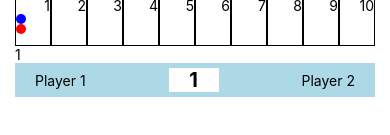
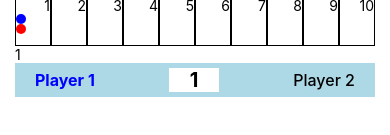
Before and after one commit to srikanth41684/snakeAndLadder, a React Native app: screen /home in a window 390 px wide. Shown: the part 471-606 px from the top of the page. Built offline with nearby package versions, Linux system fonts and the light colour scheme.

Commit message:
dise values set

```diff
--- a/scr/main/screens/HomeScreen.js
+++ b/scr/main/screens/HomeScreen.js
@@ -121,22 +121,31 @@ const HomeScreen = () => {
     player1In: false,
     player2: false,
     player2In: false,
+    player1Count: 0,
+    player2Count: 0,
   });
 
   function disePlayer1Hanlder() {
     let arr = [1, 2, 3, 4, 5, 6];
     let randomNum = arr[Math.floor(Math.random() * arr.length)];
+
     setCommObj(prev => ({
       ...prev,
       diseNumber: randomNum,
       player2: true,
       player1: false,
     }));
-    if (randomNum == 1) {
+    if (randomNum == 1 && commObj.player1In == false) {
       setCommObj(prev => ({
         ...prev,
         player1In: true,
-        player2In: false,
+      }));
+    }
+
+    if (commObj.player1In == true) {
+      setCommObj(prev => ({
+        ...prev,
+        player1Count: prev.player1Count + randomNum,
       }));
     }
   }
@@ -150,11 +159,16 @@ const HomeScreen = () => {
       player1: true,
       player2: false,
     }));
-    if (randomNum == 1) {
+    if (randomNum == 1 && commObj.player2In == false) {
       setCommObj(prev => ({
         ...prev,
         player2In: true,
-        player1In: false,
+      }));
+    }
+    if (commObj.player2In == true) {
+      setCommObj(prev => ({
+        ...prev,
+        player2Count: prev.player2Count + randomNum,
       }));
     }
   }
@@ -204,6 +218,18 @@ const HomeScreen = () => {
                         backgroundColor: 'blue',
                       }}></View>
                   )}
+
+                  {commObj.player1In == true &&
+                    commObj.player1Count == item.number && (
+                      <View
+                        style={{
+                          width: 10,
+                          height: 20,
+                          backgroundColor: 'blue',
+                          borderBottomLeftRadius: 10,
+                          borderBottomRightRadius: 10,
+                        }}></View>
+                    )}
                   {item.number == 1 && commObj.player2In == false && (
                     <View
                       style={{
@@ -213,6 +239,17 @@ const HomeScreen = () => {
                         backgroundColor: 'red',
                       }}></View>
                   )}
+                  {commObj.player2In == true &&
+                    commObj.player2Count == item.number && (
+                      <View
+                        style={{
+                          width: 10,
+                          height: 20,
+                          backgroundColor: 'red',
+                          borderBottomLeftRadius: 10,
+                          borderBottomRightRadius: 10,
+                        }}></View>
+                    )}
                 </View>
               </View>
             );
@@ -232,7 +269,14 @@ const HomeScreen = () => {
               alignItems: 'center',
             }}>
             <View>
-              <Text>Player 1</Text>
+              <Text
+                style={{
+                  fontSize: 16,
+                  fontWeight: commObj.player1 ? 'bold' : '500',
+                  color: commObj.player1 ? 'blue' : '#000',
+                }}>
+                Player 1
+              </Text>
             </View>
             <TouchableWithoutFeedback
               onPress={() => {
@@ -260,7 +304,14 @@ const HomeScreen = () => {
               </View>
             </TouchableWithoutFeedback>
             <View>
-              <Text>Player 2</Text>
+              <Text
+                style={{
+                  fontSize: 16,
+                  fontWeight: commObj.player2 ? 'bold' : '500',
+                  color: commObj.player2 ? 'blue' : '#000',
+                }}>
+                Player 2
+              </Text>
             </View>
           </View>
         </View>
```
